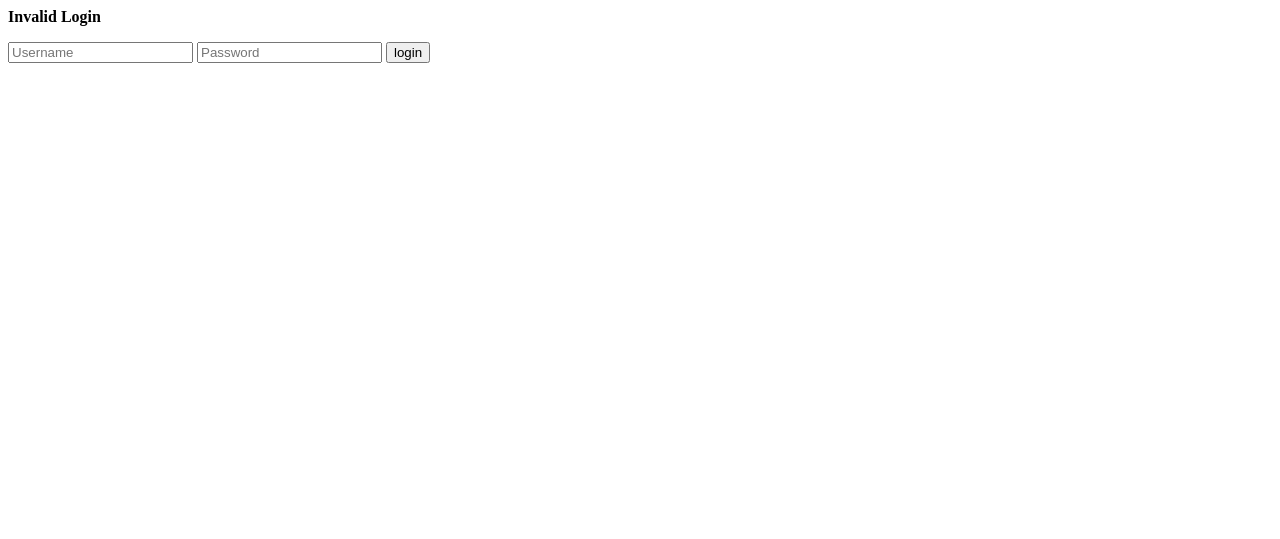
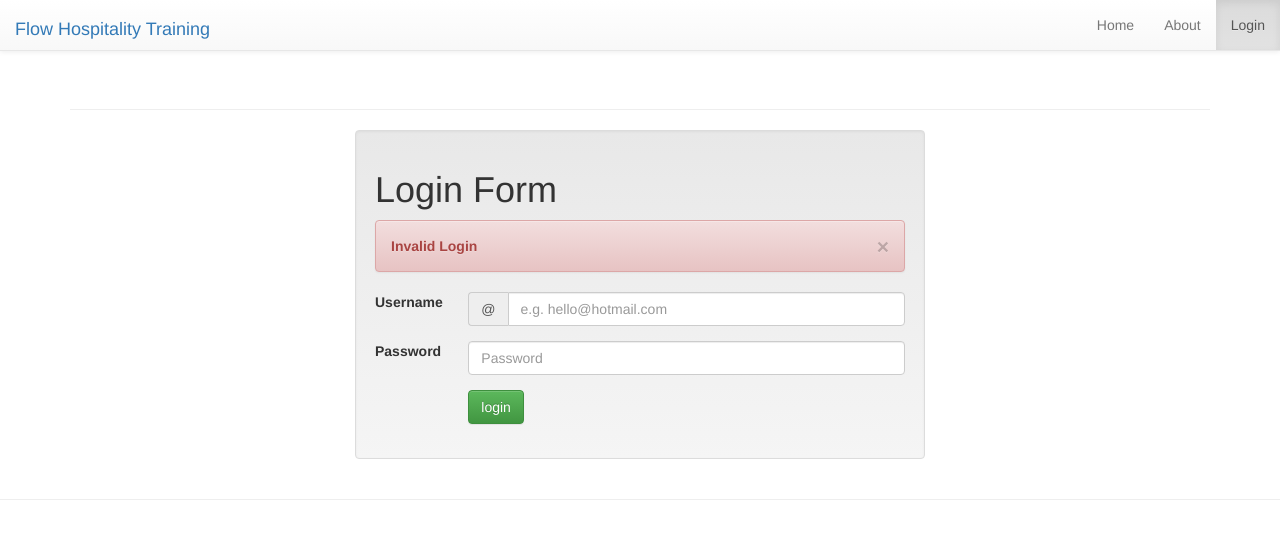
Before and after one commit to Dijals/training_plan_project, a Django app: page /flow_hosp_live/login_check/ in a window 1280 px wide. Shown: the top 539 px of the page. Run offline with Django 3.2, Linux system fonts and the light colour scheme; some libraries are stand-ins or nearby versions.

Commit message:
Bootstrap template for login page is functional

```diff
--- a/flow_hosp_live/templates/flow_hosp_live/company.html
+++ b/flow_hosp_live/templates/flow_hosp_live/company.html
@@ -31,9 +31,9 @@
 				<div class="navbar-collapse collapse">
 				    <ul class="nav navbar-nav navbar-right">
 				    	<li class="nav"><a href="{% url 'flow_hosp_live:index' %}"> Home </a></li>
-				    	<li class="nav "><a href="{% url 'flow_hosp_live:external_training' user.id %}"> About </a></li>
+				    	<li class="nav "><a href="#"> About </a></li>
 				    	<li class="nav "><a href="{% url 'flow_hosp_live:dashboard' user.id %}"> User Account </a></li>
-				    	<li class="nav cnt-padding"><a href="contact.html"> Logout </a></li>
+				    	<li class="nav cnt-padding"><a href="#"> Logout </a></li>
 				    </ul>
 				</div>
 			</nav>
--- a/flow_hosp_live/templates/flow_hosp_live/dashboard.html
+++ b/flow_hosp_live/templates/flow_hosp_live/dashboard.html
@@ -30,9 +30,9 @@
 				<div class="navbar-collapse collapse">
 				    <ul class="nav navbar-nav navbar-right">
 				    	<li class="nav"><a href="{% url 'flow_hosp_live:index' %}"> Home </a></li>
-				    	<li class="nav "><a href="{% url 'flow_hosp_live:external_training' user.id %}"> About </a></li>
+				    	<li class="nav "><a href="#"> About </a></li>
 				    	<li class="nav active"><a href="{% url 'flow_hosp_live:dashboard' user.id %}"> User Account </a></li>
-				    	<li class="nav cnt-padding"><a href="contact.html"> Logout </a></li>
+				    	<li class="nav cnt-padding"><a href="#"> Logout </a></li>
 				    </ul>
 				</div>
 			</nav>
--- a/flow_hosp_live/templates/flow_hosp_live/external_training.html
+++ b/flow_hosp_live/templates/flow_hosp_live/external_training.html
@@ -31,7 +31,7 @@
 				<div class="navbar-collapse collapse">
 				    <ul class="nav navbar-nav navbar-right">
 				    	<li class="nav"><a href="{% url 'flow_hosp_live:index' %}"> Home </a></li>
-				    	<li class="nav "><a href="{% url 'flow_hosp_live:external_training' user.id %}"> About </a></li>
+				    	<li class="nav "><a href="#"> About </a></li>
 				    	<li class="nav"><a href="{% url 'flow_hosp_live:dashboard' user.id %}"> User Account </a></li>
 				    	<li class="nav cnt-padding"><a href="contact.html"> Logout </a></li>
 				    </ul>
@@ -48,7 +48,7 @@
 						    	<li class="nav "><a href="{% url 'flow_hosp_live:dashboard' user.id %}"> Dashboard </a></li>
 						    	<li class="nav"><a href="{% url 'flow_hosp_live:company' user.id %}"> My Company </a></li>
 						    	<li class="nav active"><a href="{% url 'flow_hosp_live:external_training' user.id %}"> External Training </a></li>
-						    	<li class="nav"><a href="contact.html"> Training Sessions </a></li>
+						    	<li class="nav"><a href="#"> Training Sessions </a></li>
 						    </ul>
 						</div>
 					</nav>
@@ -95,7 +95,6 @@
 								</select>
 							</div>
 						</div>
-
 
 					</form>
 				</section>
--- a/flow_hosp_live/templates/flow_hosp_live/login.html
+++ b/flow_hosp_live/templates/flow_hosp_live/login.html
@@ -1,11 +1,101 @@
+
+{% load staticfiles %}
+
+
+<!DOCTYPE html>
+<html lang="en">
+<head>
+	<meta charset="utf-8">
+	<meta name="viewport" content="width=device-width, initial-scale=1.0">
+	<title></title>
+	<link rel="stylesheet"  href="{% static 'bootstrap/css/bootstrap.min.css' %}"/>
+	<link rel="stylesheet"  href="{% static 'bootstrap/css/bootstrap-theme.min.css' %}"/>
+	<link rel="stylesheet"  href="{% static 'css/site.css' %}"/>
+</head>
+<body>
+	<div id="page" >
+		<header class="container">
+
+			<nav id="menu" class="navbar navbar-default navbar-fixed-top" >
+				<header class="navbar-header">
+		          	<button class="btn btn-default btn-sm navbar-toggle"
+		                  data-toggle="collapse"
+		                  data-target=".navbar-collapse">
+                      <span class="glyphicon glyphicon-align-justify"></span>
+              		</button>
+
+					<div id="logo " >
+						<h4 class="logo-padding"><a href="{% url 'flow_hosp_live:index' %}">Flow Hospitality Training</a></h4>
+					</div>
+				</header>
+				<div class="navbar-collapse collapse">
+				    <ul class="nav navbar-nav navbar-right">
+				    	<li class="nav "><a href="{% url 'flow_hosp_live:index' %}"> Home </a></li>
+				    	<li class="nav "><a href="#"> About </a></li>
+				    	<li class="nav active cnt-padding"><a href="{% url 'flow_hosp_live:login' %}"> Login </a></li>
+				    </ul>
+				</div>
+			</nav>
+		</header>
+
+		<main class="container">
+			<section class="page-header">
+				<header> <h1> </h1></header>
+			</section>
+			<section class="row col-md-offset-3 col-md-6 well">
+
+				<header> <h1> Login Form</h1></header>
+
 					{% if error_message %}
+						<div class="alert alert-danger">
+							<a href="#" data-dismiss="alert" class="close">&times;</a>
 							<p><strong>{{ error_message }}</strong></p>
+						</div>
 					{% endif %}
 
-<form action="{% url 'flow_hosp_live:login_check' %}" method="post">
+
+
+				<form action="{% url 'flow_hosp_live:login_check' %}" method="post" class="form-horizontal">
 					{% csrf_token %}
-	<input type="text" name="username" id="login_username"  placeholder="Username" />
-	<input type="password" name="password" id="login_password"  placeholder="Password" />
-	<input class="" type="submit" value="login"/>
+					<div class="form-group">
+						<label class="control-lable col-md-2">Username</label>
+						<div class="control-lable col-md-10">
+							<div class="input-group">
+								<span class="input-group-addon">@</span>
+								<input class="form-control" type="text" name="username" id="login_username"  placeholder="e.g. hello@hotmail.com" />
+							</div>
+
+						</div>
+
+					</div>
+					<div class="form-group">
+						<label class="control-lable col-md-2">Password</label>
+						<div class="control-lable col-md-10">
+							<input class="form-control" type="password" name="password" id="login_password"  placeholder="Password" />
+						</div>
+
+					</div>
+					<div class="form-group">
+						<div class="col-md-offset-2 col-md-10">
+							<input class="btn btn-success" type="submit" value="login"/>
+						</div>
+					</div>
 					<input type="hidden" name="next" value="{{ next }}"/>
 				</form>
+			</section>
+
+
+		</main>
+		</div>
+		<hr/>
+		<footer class="container">
+
+		</footer>
+	</div>
+
+	<script src=" {% static 'jquery-3.2.1.min.js' %}"></script>
+	<script src=" {% static 'bootstrap/js/bootstrap.min.js' %}"></script>
+	<script src=" {% static 'js/site.js' %}"></script>
+
+</body>
+</html>
```
Lines whose indentation alone changed are shown as unchanged.
